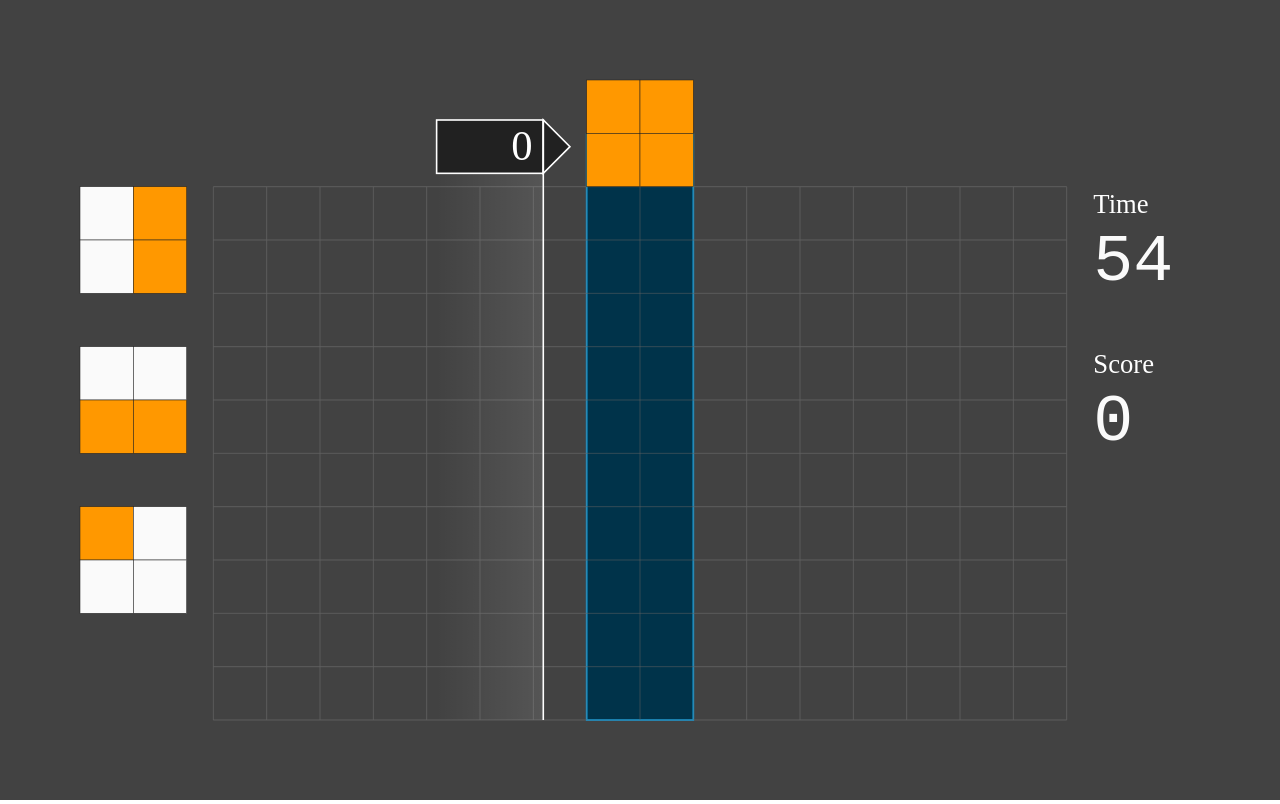
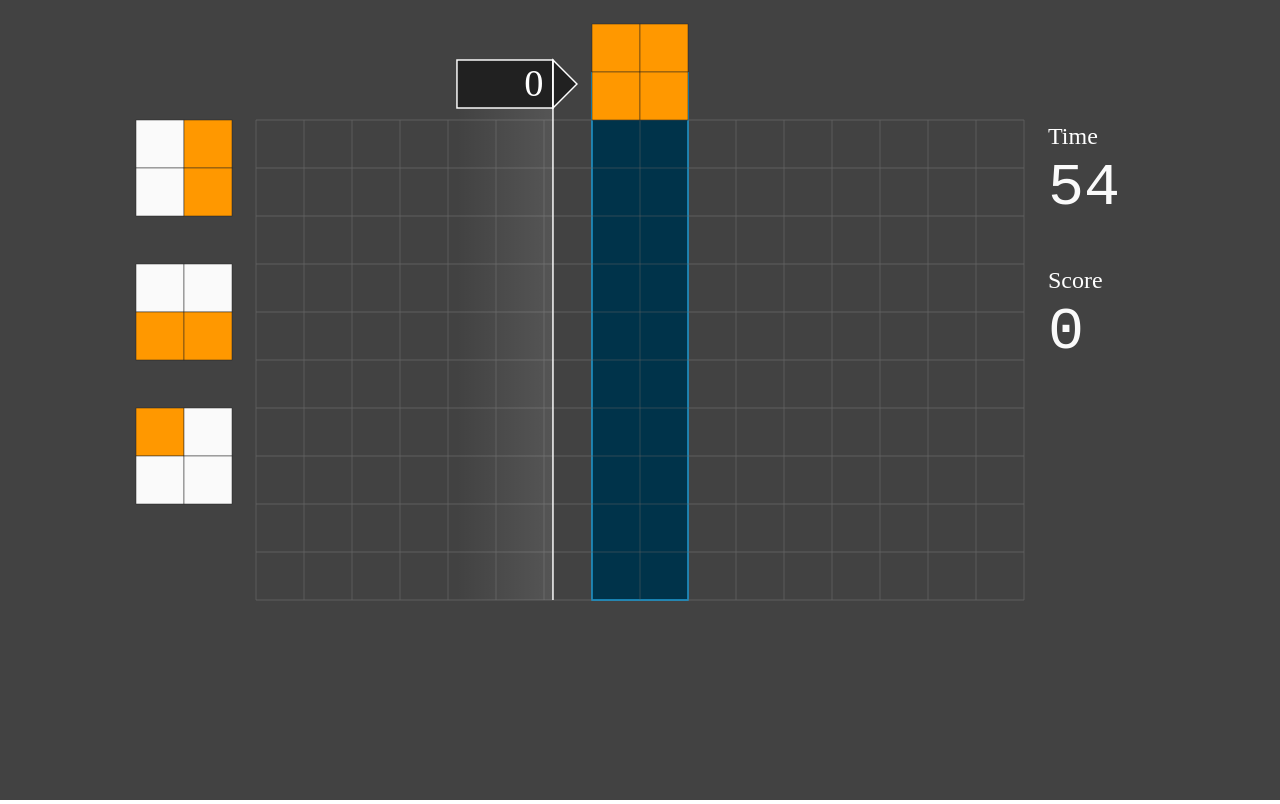
Before and after one commit to geniusgordon/react-lumines, a React (Create React App) app: page / in a window 1280 px wide. Built offline with nearby package versions, Linux system fonts and the light colour scheme.

Commit message:
Fix drop active collide detached

```diff
--- a/src/components/Game/index.tsx
+++ b/src/components/Game/index.tsx
@@ -1,5 +1,6 @@
 import React from 'react';
-import { styled } from '@mui/system';
+import Box from '@mui/material/Box';
+import Container from '@mui/material/Container';
 import Group from '../Group';
 import Block from '../Block';
 import Queue from '../Queue';
@@ -11,13 +12,6 @@ import Info from '../Info';
 import Countdown from '../Countdown';
 import { Game as GameType } from '../../game/types';
 import { Dimension as d, Palette } from '../../constants';
-
-const Container = styled('div')({
-  position: 'relative',
-  width: '100%',
-  height: '100%',
-  backgroundColor: Palette.BACKGROUND,
-});
 
 export type GameProps = {
   game: GameType;
@@ -52,7 +46,8 @@ const Game: React.FC<GameProps> = ({ game }) => {
   const curTime = Math.max(0, Math.min(totalTime - time, totalTime));
 
   return (
-    <Container>
+    <Box sx={{ bgcolor: Palette.BACKGROUND, width: '100%', height: '100%' }}>
+      <Container maxWidth="lg">
         <svg width="100%" height="100%" viewBox={`0 0 ${width} ${height}`}>
           <Group x={PADDING + d.SQUARE_SIZE} y={PADDING + d.SQUARE_SIZE * 2}>
             <Queue queue={queue} />
@@ -77,6 +72,7 @@ const Game: React.FC<GameProps> = ({ game }) => {
           )}
         </svg>
       </Container>
+    </Box>
   );
 };
 
--- a/src/game/tick.ts
+++ b/src/game/tick.ts
@@ -60,9 +60,21 @@ export function willEnterNextColum(
 export function activeBlockWillCollide(
   block: ActiveBlock,
   grid: Grid,
+  detachedBlocks: DetachedBlock[],
 ): Boolean {
   const col = xyToColRow(block.x);
   const row = xyToColRow(block.y);
+
+  for (let i = detachedBlocks.length - 1; i >= 0; i--) {
+    const d = detachedBlocks[i];
+    if (block.x !== d.x && block.x + Dimension.SQUARE_SIZE !== d.x) {
+      continue;
+    }
+    if (block.y + Dimension.SQUARE_SIZE * 2 >= d.y) {
+      return true;
+    }
+  }
+
   return (
     !isFreeBelow(grid, { x: colRowToXY(col), y: colRowToXY(row + 1) }) ||
     !isFreeBelow(grid, { x: colRowToXY(col + 1), y: colRowToXY(row + 1) })
@@ -128,7 +140,7 @@ export function tick(game: Game, elapsed: number): Game {
   }));
 
   if (
-    activeBlockWillCollide(activeBlock, grid) &&
+    activeBlockWillCollide(activeBlock, grid, detachedBlocks) &&
     (activeBlock.speed > Speed.DROP_SLOW ||
       willEnterNextRow(activeBlock, elapsed))
   ) {
```
Also changed, not shown: 1 other file (tests, documents, lock files or other folders). Lines whose indentation alone changed are shown as unchanged.
